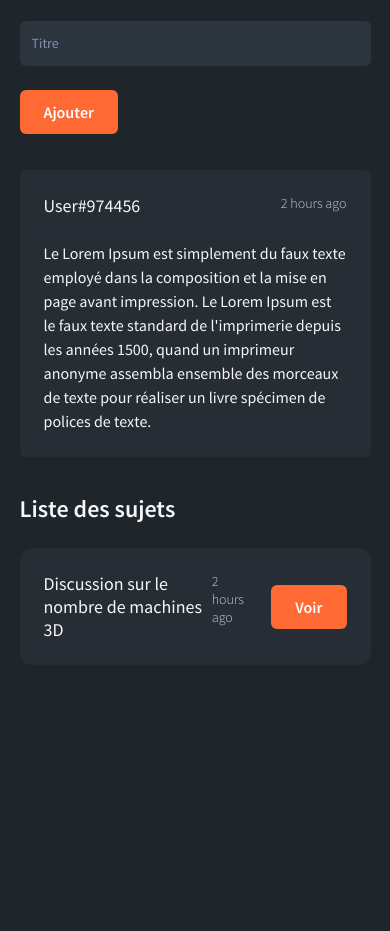
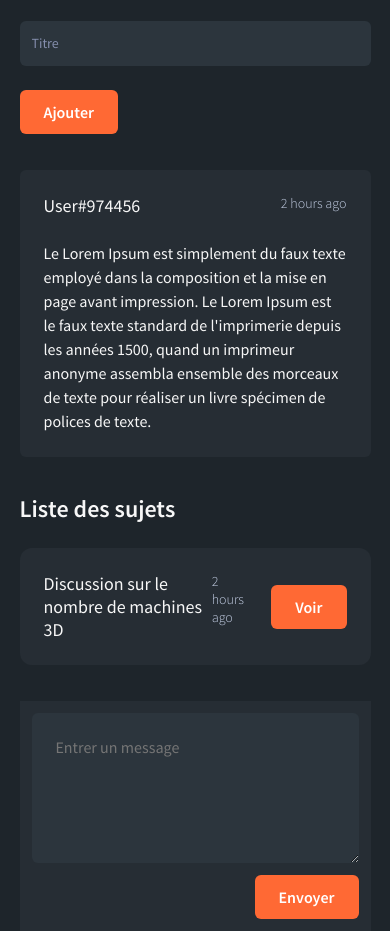
Before and after one commit to BDenisss/template-forum, a plain HTML site: page index.html in a window 390 px wide. Shown: the part 87-1018 px from the top of the page. Before the commit the page ends 844 px from the top, so only its background shows below. Drawn offline with Linux system fonts and the light colour scheme.

Commit message:
fix: responsive form send message

```diff
--- a/index.html
+++ b/index.html
@@ -37,6 +37,10 @@
                 <button class="button">Voir</button>
             </div>
 
+            <form class="send-form" action="">
+                <textarea placeholder="Entrer un message" class="send-form__textarea" name="" id=""></textarea>
+                <button class="button" type="submit">Envoyer</button>
+            </form>
     </main>
 </body>
 </html>
--- a/style.css
+++ b/style.css
@@ -160,6 +160,7 @@ body {
 }
 
 .button {
+    height: fit-content;
     padding: 12px 24px;
     border:0;
     background-color: #FF6934;
@@ -239,3 +240,43 @@ body {
 
     }
 }
+
+.send-form {
+    margin-top: 36px;
+    padding: 12px;
+    background-color: #262D34;
+    margin-left: auto;
+    margin-right: auto;
+    width: 1200px;
+    display: flex;
+    gap: 24px;
+    justify-content: space-between;
+    align-items: flex-end;
+}
+
+@media (max-width: 1280px) {
+    .send-form {
+        width: 90%;
+    }
+}
+
+@media (max-width: 768px) {
+    .send-form {
+        display: flex;
+        flex-direction: column;
+        gap: 12px;
+    }
+}
+
+.send-form__textarea {
+    padding: 24px;
+    font-size: 16px;
+    width: 100%;
+    height: 150px;
+    border: none;
+    background-color: #2C353D;
+    border-radius: 6px;
+    &:focus {
+        outline: none;
+    }
+}
```
